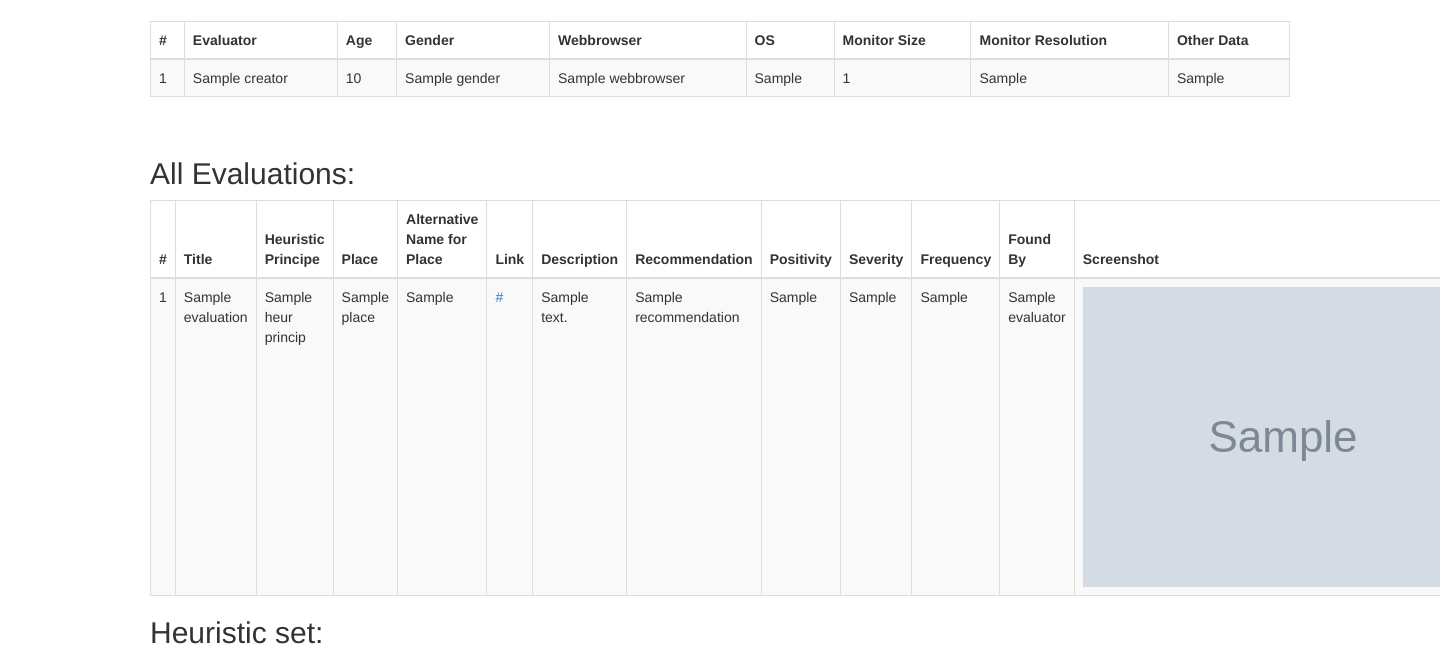
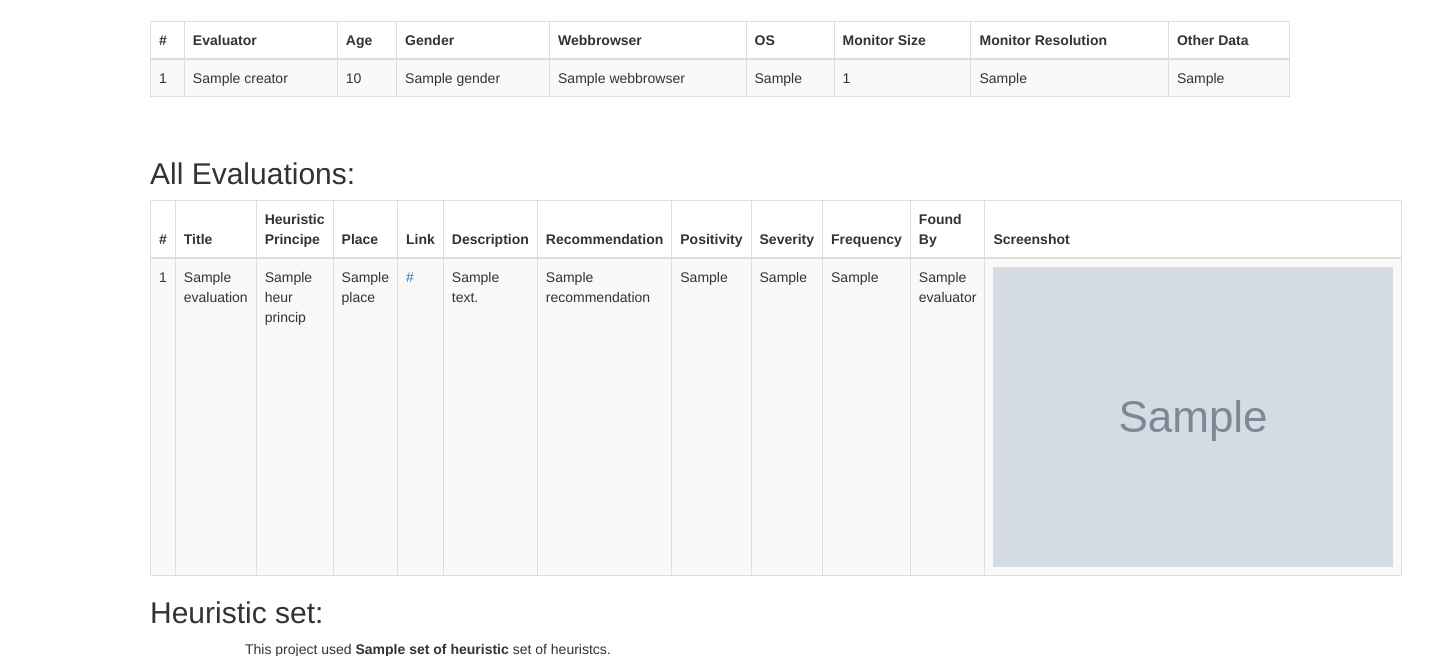
Before and after one commit to boogh/she, a Django app: template SHE34/src/merg/templates/merge/report.html in a window 1440 px wide; the page is wider, and only the part inside the window is pictured. Shown: the part 593-1249 px from the top of that part. Run offline with Django 3.2, Linux system fonts and the light colour scheme; the template is opened without the code that fills it: most values are stand-ins (such as "Sample title", 1, 10 or a date in 2020); grey boxes marked "Sample" are stand-in pictures; parts of the project's set-up code (start-up, migrations or seed data) failed here and were passed over; some libraries are stand-ins or nearby versions.

Commit message:
Deleted a_place and caption

```diff
--- a/SHE34/src/HE3/forms.py
+++ b/SHE34/src/HE3/forms.py
@@ -42,7 +42,7 @@ class EvaluationForm(forms.ModelForm):
 
     class Meta:
         model = Evaluation
-        fields = ('title' , 'place' , 'a_place','link' ,'tags' , 'description', 'recommendation' , 'positivity', 'severity' ,'frequency','heurPrincip', 'screenshot','caption' )
+        fields = ('title' , 'place' ,'link' ,'tags' , 'description', 'recommendation' , 'positivity', 'severity' ,'frequency','heurPrincip', 'screenshot' )
 
 
 # class MergedEvaluationForm(EvaluationForm):
@@ -59,7 +59,7 @@ class EvaluationFormUpdate(forms.ModelForm):
 
     class Meta:
         model = Evaluation
-        fields = ('title' , 'place' , 'a_place','link' ,'tags' , 'description', 'recommendation' , 'positivity', 'severity' ,'frequency','heurPrincip', 'screenshot' ,'caption' )
+        fields = ('title' , 'place' ,'link' ,'tags' , 'description', 'recommendation' , 'positivity', 'severity' ,'frequency','heurPrincip', 'screenshot' )
 
 class MergeEvaluationForm(forms.ModelForm):
 
@@ -75,7 +75,7 @@ class MergeEvaluationForm(forms.ModelForm):
 
     class Meta:
         model = Evaluation
-        fields = ('title' , 'place' , 'a_place', 'description', 'recommendation' , 'positivity', 'severity' ,'frequency','heurPrincip' , 'merdedFromEvaluators', 'mergedScreenshots' )
+        fields = ('title' , 'place' , 'description', 'recommendation' , 'positivity', 'severity' ,'frequency','heurPrincip' , 'merdedFromEvaluators', 'mergedScreenshots' )
         widgets = {
             'mergedScreenshots' : forms.CheckboxSelectMultiple()
         }
--- a/SHE34/src/HE3/models.py
+++ b/SHE34/src/HE3/models.py
@@ -119,7 +119,7 @@ class Evaluation(models.Model):
     heurPrincip= models.ManyToManyField(HeuristicPrinciples, related_name='heuristic_principle', verbose_name='Heuristic Principle', blank=True )
     title = models.CharField(max_length=300 , default='title' ,verbose_name='Title')
     place = models.CharField(max_length=300 , default='general' )
-    a_place = models.CharField(max_length=1000 , blank= True ,verbose_name="Alternate Names of the Place")
+    # a_place = models.CharField(max_length=1000 , blank= True ,verbose_name="Alternate Names of the Place")
     link = models.URLField(blank=True , verbose_name= 'Link', help_text='The link of the page to which evaluation refers')
     tags = models.CharField(max_length=400 , default='tags' ,blank=True , help_text= 'Keywords of this evaluation')
     description = models.TextField()
@@ -128,7 +128,7 @@ class Evaluation(models.Model):
     severity = models.CharField(max_length=10, choices=SEVERITY, default="1")
     frequency = models.CharField(max_length=10, choices=FREQUENCY, default="1")
     screenshot = ThumbnailerImageField(blank=True ,upload_to='screenshots/%Y-%m-%d/')
-    caption = models.CharField(blank=True , max_length=1000, help_text='Enter a caption for the screenshot')
+    # caption = models.CharField(blank=True , max_length=1000, help_text='Enter a caption for the screenshot')
 
     # Fiels for merged evaluations
     merged = models.BooleanField(default=False)
--- a/SHE34/src/HE3/templates/HE3/tables/eval-table-merge.html
+++ b/SHE34/src/HE3/templates/HE3/tables/eval-table-merge.html
@@ -1,9 +1,9 @@
 
 {% extends 'HE3/tables/eval-table.html' %}
 
-
-{% block a_place-th %}{% endblock %}
-{% block a_place-td %}{% endblock %}
+{##}
+{#{% block a_place-th %}{% endblock %}#}
+{#{% block a_place-td %}{% endblock %}#}
 
 
 
--- a/SHE34/src/HE3/templates/HE3/tables/eval-table.html
+++ b/SHE34/src/HE3/templates/HE3/tables/eval-table.html
@@ -9,7 +9,7 @@
         <th>Title</th>
         <th>Heuristic Principe</th>
         <th>Place</th>
-        {% block a_place-th %} <th>Alternative Name for Place</th>{% endblock %}
+{#        {% block a_place-th %} <th>Alternative Name for Place</th>{% endblock %}#}
         <th>Link</th>
         <th>Description</th>
         <th>Recommendation</th>
@@ -35,9 +35,9 @@
             <td>  {% block title-td %} {{ e.title }} {% endblock %}</td>
             <td>  {% for eval in e.heurPrincip.all %} {{ eval.title }} <br> {% endfor %} </td>
             <td>{{ e.place }}</td>
-            {% block a_place-td %}
-                <td>{{ e.a_place }}</td>
-            {% endblock %}
+{#            {% block a_place-td %}#}
+{#                <td>{{ e.a_place }}</td>#}
+{#            {% endblock %}#}
             <td> <a href = '{{ e.link }}'>{{ e.link | truncatechars:10 }}</a></td>
             <td>{{ e.description | truncatewords:5 }} </td>
             <td>{{ e.recommendation | truncatewords:5 }} </td>
```
